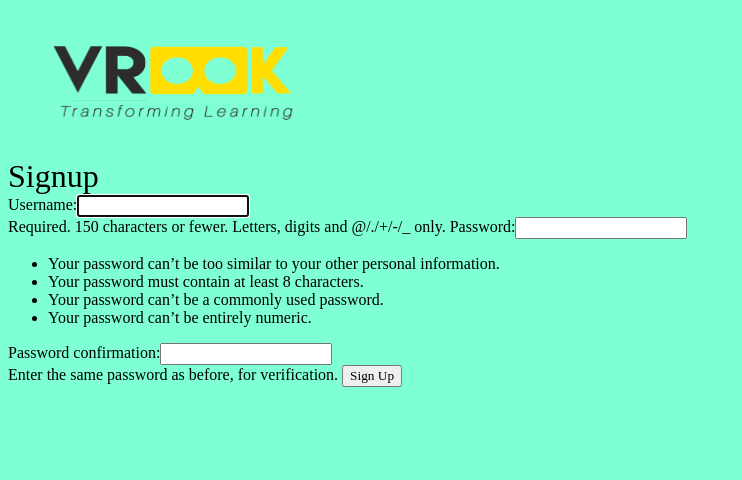
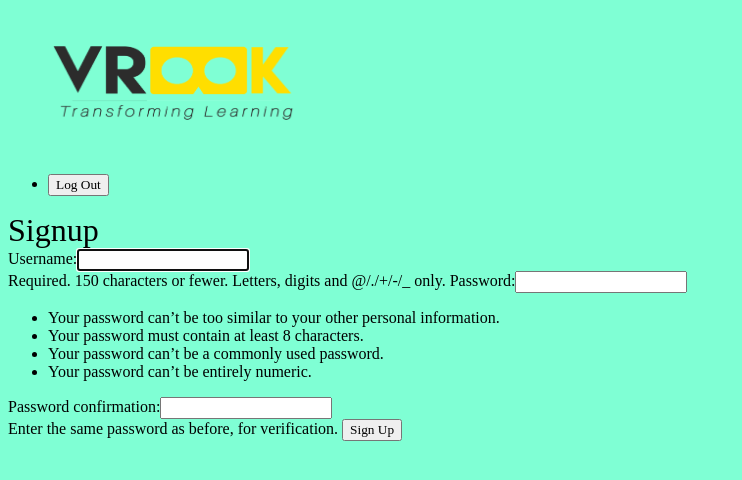
Before and after one commit to Jashwanth-Gowda-R/jashwanth_blog, a Django app: page /accounts/signup/ in a window 1280 px wide. Shown: the top 480 px of the page, without its empty margins (0-742 px from the left). Run offline with Django 3.2, Linux system fonts and the light colour scheme.

Commit message:
logging user out

```diff
--- a/vrook_blog/accounts/urls.py
+++ b/vrook_blog/accounts/urls.py
@@ -5,4 +5,5 @@ app_name = 'accounts'
 urlpatterns = [
     path('signup/', views.signup_view, name="signup"),
     path('login/', views.login_view, name="login"),
+    path('logout/', views.logout_view, name="logout"),
 ]
--- a/vrook_blog/accounts/views.py
+++ b/vrook_blog/accounts/views.py
@@ -1,6 +1,7 @@
 from django.shortcuts import render, redirect
-from django.contrib.auth.forms import UserCreationForm,AuthenticationForm
-from django.contrib.auth import login
+from django.contrib.auth.forms import UserCreationForm, AuthenticationForm
+from django.contrib.auth import login, logout
+
 
 # Create your views here.
 def signup_view(request):
@@ -8,8 +9,8 @@ def signup_view(request):
         form = UserCreationForm(request.POST)
         if form.is_valid():
             # login the user
-            user=form.save()
-            login(request,user)
+            user = form.save()
+            login(request, user)
             return redirect('articles:list')
     else:
         form = UserCreationForm()
@@ -17,13 +18,19 @@ def signup_view(request):
 
 
 def login_view(request):
-    if request.method=='POST':
-        form=AuthenticationForm(data=request.POST)
+    if request.method == 'POST':
+        form = AuthenticationForm(data=request.POST)
         if form.is_valid():
             # login the user
-            user=form.get_user()
-            login(request,user)
+            user = form.get_user()
+            login(request, user)
             return redirect('articles:list')
     else:
-        form=AuthenticationForm()
+        form = AuthenticationForm()
     return render(request, 'accounts/login.html', {'form': form})
+
+
+def logout_view(request):
+    if request.method == 'POST':
+        logout(request)
+        return redirect('articles:list')
--- a/vrook_blog/templates/base_layout.html
+++ b/vrook_blog/templates/base_layout.html
@@ -6,9 +6,21 @@
         {% load static %}
         <link rel="stylesheet" type="text/css" href="{% static 'styles.css' %}">
     </head>
-<body>
-    <h1><a href="{% url 'articles:list' %}"><img src="{% static 'vrook_logo.png' %}"></a> </h1>
-    {% block content %}
-    {% endblock%}
-</body>
+    <body>
+        <header class="wrapper">
+            <h1><a href="{% url 'articles:list' %}"><img src="{% static 'vrook_logo.png' %}"></a></h1>
+            <nav>
+                <ul>
+                    <li>
+                        <form class="logout link" action="{% url 'accounts:logout' %}" method="post">
+                            {% csrf_token %}
+                        <input type="submit" value="Log Out">
+                        </form>
+                    </li>
+                </ul>
+            </nav>
+        </header>
+        {% block content %}
+        {% endblock%}
+    </body>
 </html>
```
Also changed, not shown: vrook_blog/db.sqlite3.
